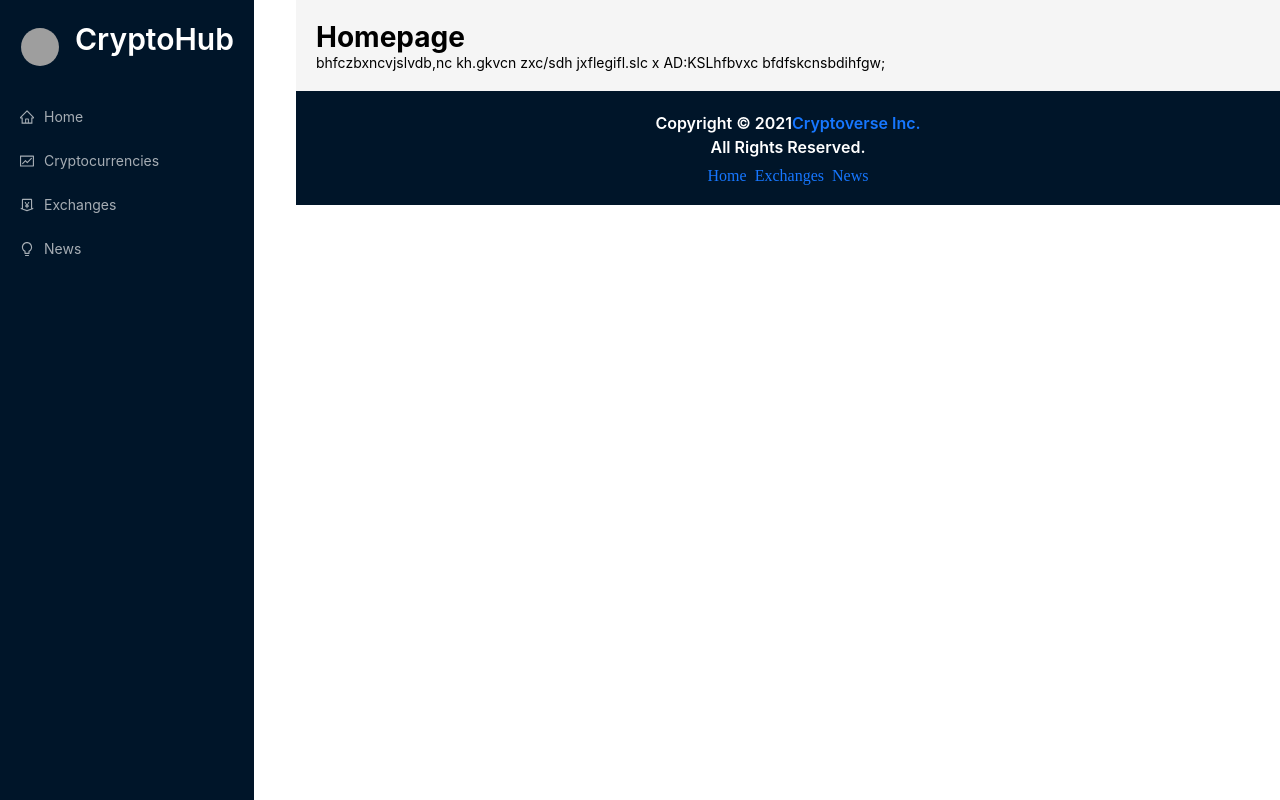
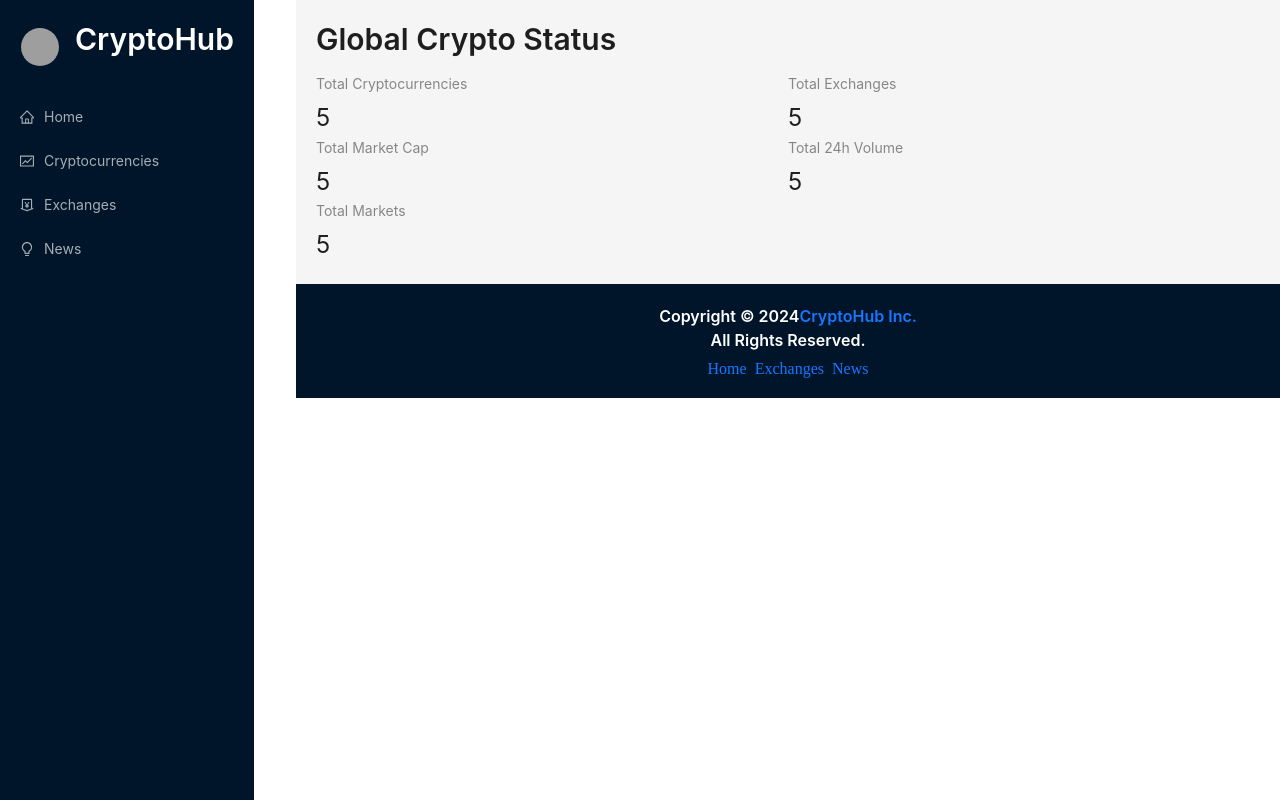
Before and after one commit to tanuja8/CryptoHub, a React (Create React App) app: page / in a window 1280 px wide. Built offline with nearby package versions, Linux system fonts and the light colour scheme; grey boxes are pictures that could not be loaded.

Commit message:
homepage updated

```diff
--- a/src/App.js
+++ b/src/App.js
@@ -1,74 +1,9 @@
-// import React from "react";
-// // import { Switch } from "antd";
-// import { Route, Switch,Link } from "react-router-dom";
-// import { Layout, Typography, Space } from "antd";
-// import {
-//   Navbar,
-//   Exchanges,
-//   Homepage,
-//   Cryptocurrencies,
-//   News,
-//   CryptoDetail,
-// } from "./components";
-// import "./App.css";
-
-// const App = () => {
-//   return (
-//     <div className="app">
-//       <div className="navbar">
-//         <Navbar />
-//       </div>
-//       <div className="main">
-//         <Layout>
-//           <div className="routes">
-//             <Switch>
-//               <Route exact path="/">
-//                 <Homepage />
-//               </Route>
-//               <Route exact path="/abc">
-//                 <Exchanges />
-//               </Route>
-//               <Route exact path="/cryptocurrencies">
-//                 <Cryptocurrencies />
-//               </Route>
-//               <Route exact path="/Crypto/:coinId">
-//                 <CryptoDetail />
-//               </Route>
-//               <Route exact path="/news">
-//                 <News />
-//               </Route>
-//             </Switch>
-//           </div>
-//         </Layout>
-//       </div>
-//       <div className="footer">
-//         <Typography.Title
-//           level={5}
-//           style={{ color: "white", textAlign: "center" }}
-//         >
-//           CryptoHub <br />
-//           All rights reserved
-//         </Typography.Title>
-//         <Space>
-//           <Link to="/">Home</Link>
-//           <Link to="/exchanges">Exchanges</Link>
-//           <Link to="/news">News</Link>
-//         </Space>
-//       </div>
-//     </div>
-//   );
-// };
-
-// export default App;
-
-
 
 import React from 'react';
 import { Switch, Route, Link } from 'react-router-dom';
 import { Layout, Typography, Space } from 'antd';
 import { Navbar, Exchanges, Homepage, Cryptocurrencies, News, CryptoDetail, } from "./components";
 import './App.css';
-
 const App = () => (
   <div className="app">
     <div className="navbar">
@@ -97,9 +32,9 @@
         </div>
       </Layout>
       <div className="footer">
-        <Typography.Title level={5} style={{ color: 'white', textAlign: 'center' }}>Copyright © 2021
+        <Typography.Title level={5} style={{ color: 'white', textAlign: 'center' }}>Copyright © 2024
           <Link to="/">
-            Cryptoverse Inc.
+             CryptoHub Inc.
           </Link> <br />
           All Rights Reserved.
         </Typography.Title>
--- a/src/components/Homepage.js
+++ b/src/components/Homepage.js
@@ -1,10 +1,22 @@
 import React from 'react'
+import millify from 'millify';
+import { Typography,Row,Col,Statistic } from 'antd';
+import { Link } from 'react-router-dom';
 
+const {Title}=Typography;
 const Homepage = () => {
   return (
     <div>
-      <h1>Homepage</h1>
-      bhfczbxncvjslvdb,nc kh.gkvcn zxc/sdh jxflegifl.slc x AD:KSLhfbvxc bfdfskcnsbdihfgw;
+     <>
+     <Title level={2} className='heading'>Global Crypto Status</Title>
+     <Row>
+      <Col span={12}><Statistic title=" Total Cryptocurrencies" value="5"/></Col>
+      <Col span={12}><Statistic title="Total Exchanges" value="5"/></Col>
+      <Col span={12}><Statistic title="Total Market Cap" value="5"/></Col>
+      <Col span={12}><Statistic title="Total 24h Volume" value="5"/></Col>
+      <Col span={12}><Statistic title="Total Markets" value="5"/></Col>
+     </Row>
+     </>
     </div>
   )
 }
```
